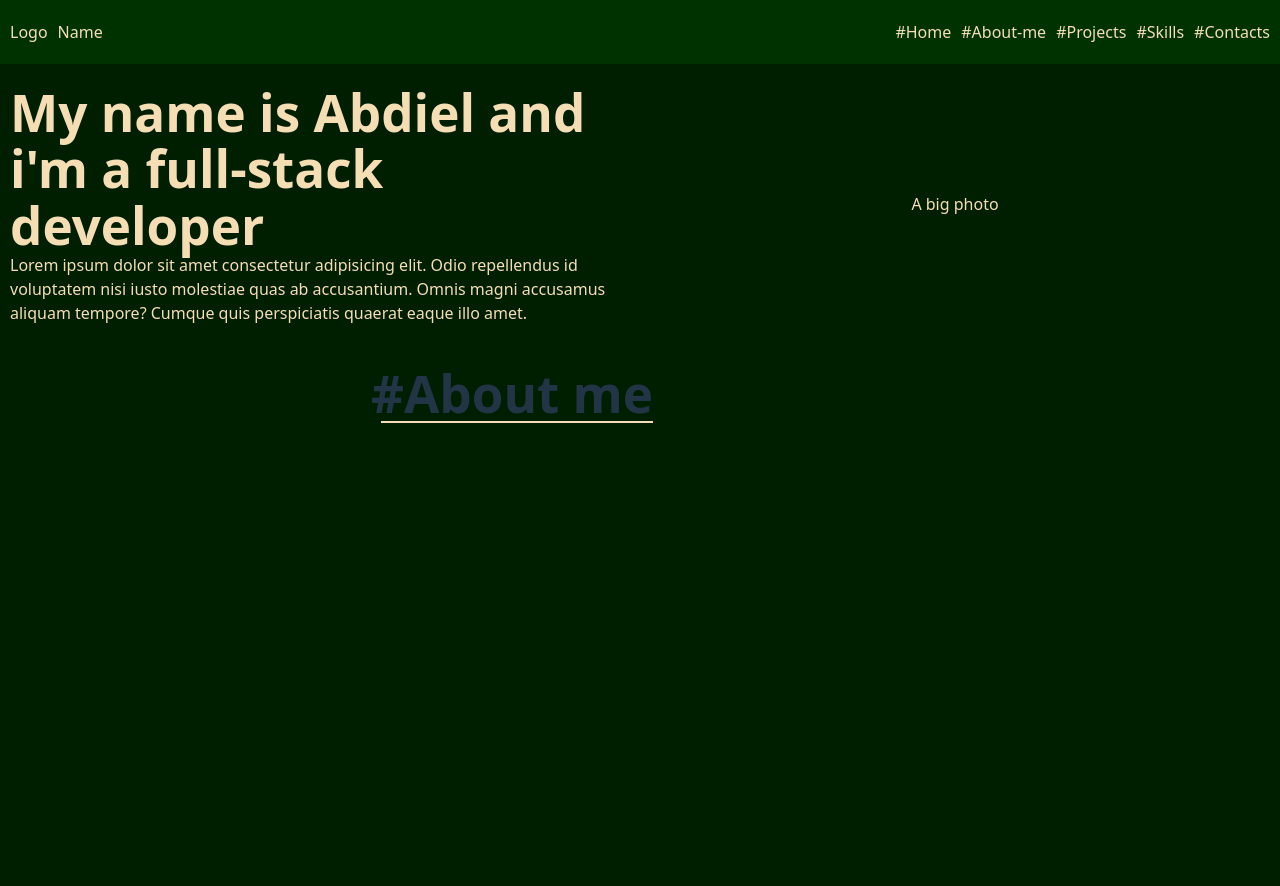
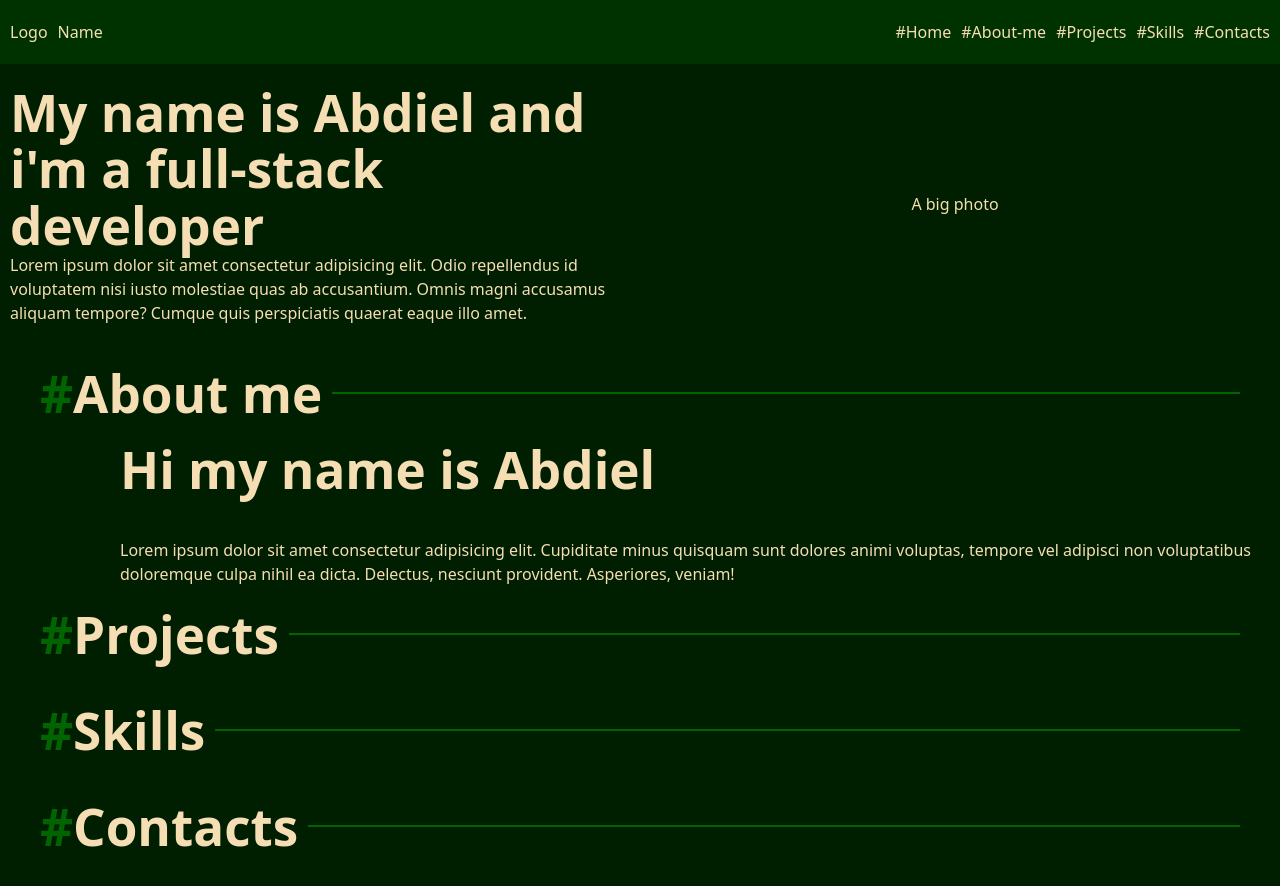
Before and after one commit to abdiel-codes/homepage, a React (Vite) app: page / in a window 1280 px wide. Shown: the top 886 px of the page. Built offline with nearby package versions, Linux system fonts and the light colour scheme.

Commit message:
Finished succesfully one section

```diff
--- a/src/App.jsx
+++ b/src/App.jsx
@@ -3,13 +3,29 @@ import './App.css';
 import Nav from "./components/Nav";
 import Header from "./components/Header";
 import Title from './components/Title';
+import About from './components/About';
 
 function App() {
   return(
     <>
-       <Nav></Nav>
-       <Header></Header>
-       <Title text = "#About me"></Title>
+       <Nav />
+       <Header />
+       <Title
+        symbol = "#"
+        text = "About me" />
+       <About />
+       <Title
+        symbol = "#"
+        text = "Projects"
+       />
+       <Title
+        symbol = "#"
+        text = "Skills"
+       />
+       <Title
+        symbol = "#"
+        text = "Contacts"
+       />
     </>
   );
 }
--- a/src/components/About.jsx
+++ b/src/components/About.jsx
@@ -3,7 +3,15 @@ import "../stylesheets/About.css";
 function About() {
     return (
         <div className="about-container">
+            <h1 className="about-title">
+                Hi my name is Abdiel
+            </h1>
 
+            <p className="about-text">
+                Lorem ipsum dolor sit amet consectetur adipisicing elit. Cupiditate minus quisquam sunt dolores animi voluptas, tempore vel adipisci non voluptatibus doloremque culpa nihil ea dicta. Delectus, nesciunt provident. Asperiores, veniam!
+            </p>
         </div>
     )
 }
+
+export default About;
--- a/src/components/Title.jsx
+++ b/src/components/Title.jsx
@@ -3,8 +3,8 @@ import "../stylesheets/Title.css";
 function Title(props) {
     return (
         <div className="title-container">
-            <div className="section-name">
-                <h1 className="tile-me">{props.text}</h1>
+            <div className="title-name">
+                <h1 className="title-me"><span>{props.symbol}</span>{props.text}</h1>
                 <hr />
             </div>
         </div>
--- a/src/stylesheets/About.css
+++ b/src/stylesheets/About.css
@@ -0,0 +1,8 @@
+.about-container {
+    color: wheat;
+    margin-left: 120px;
+}
+
+.about-title {
+    margin-bottom: 40px;
+}
--- a/src/stylesheets/Title.css
+++ b/src/stylesheets/Title.css
@@ -2,20 +2,26 @@
     display: flex;
     flex-direction: column;
     align-items: center;
-    max-width: 80%;
-    padding: 20px 10px;
+    justify-content: center;
+    max-width: 100%;
+    padding: 20px 40px;
+    color: wheat;
 }
 
-.title-me {
+.title-name {
     display: flex;
     align-items: center;
-    justify-content: center;
+    width: 100%;
 }
 
 hr {
     flex-grow: 1;
     border: none;
     height: 2px;
-    background-color: wheat;
+    background-color: rgb(0, 100, 0);
     margin-left: 10px;
 }
+
+span {
+    color: rgb(0, 100, 0);
+}
```
Also changed, not shown: src/assets/shawn.png (added).
